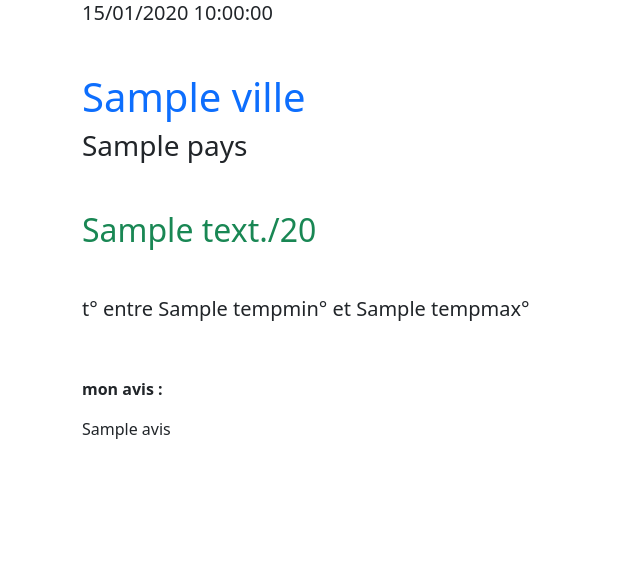
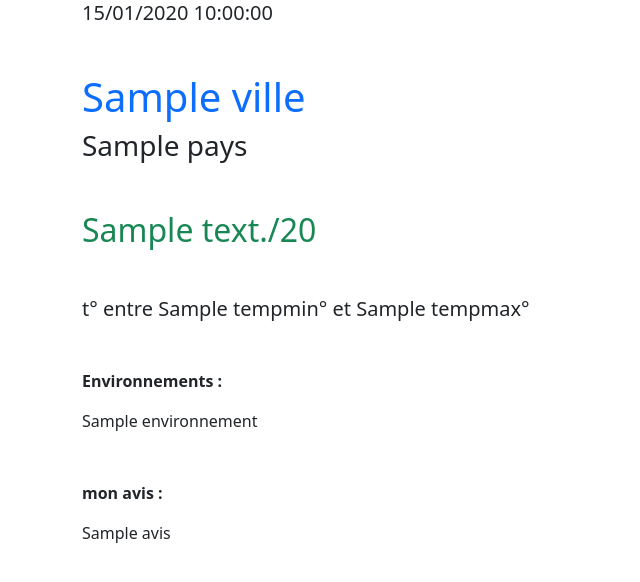
Before and after one commit to SiAb01/SymfonyAppMesvoyages, a Symfony app: template templates/pages/voyage.html.twig in a window 1280 px wide. Shown: the part 167-749 px from the top of the page, without its empty margins (0-640 px from the left). Run offline with Twig, Linux system fonts and the light colour scheme; the template is opened without the code that fills it: most values are stand-ins (such as "Sample title", 1, 10 or a date in 2020); some libraries are stand-ins or nearby versions.

Commit message:
Phase 18 : ORM (utilisation du lien entre les tables, partie front).

```diff
--- a/templates/pages/voyage.html.twig
+++ b/templates/pages/voyage.html.twig
@@ -10,7 +10,12 @@
             {% else %}
                 <h2 class="text-danger mt-5">{{ visite.note }}/20</h2>
             {% endif %}
+
             <h5 class="mt-5">t° entre {{ visite.tempmin }}° et {{ visite.tempmax }}°</h5>
+            <p class="mt-5"><strong>Environnements :</strong></p>
+            {% for environnement in visite.environnements %}
+                {{ environnement.nom }}
+            {% endfor %}
         </div>
         <div class="col">
             <!-- emplacement photo -->
```
